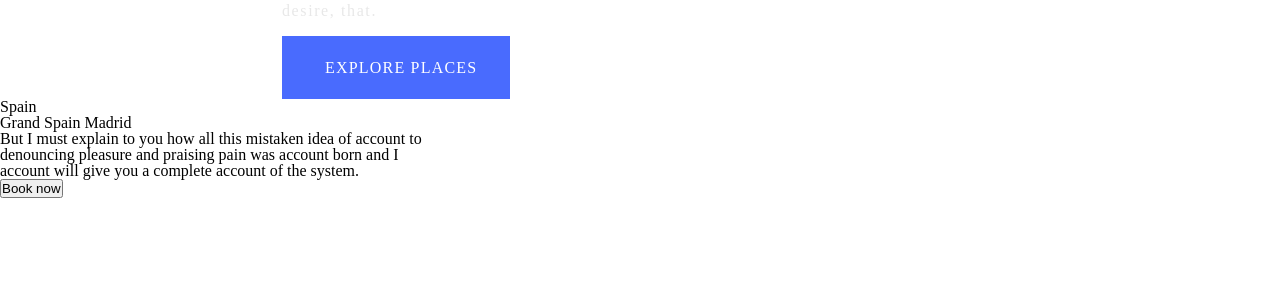
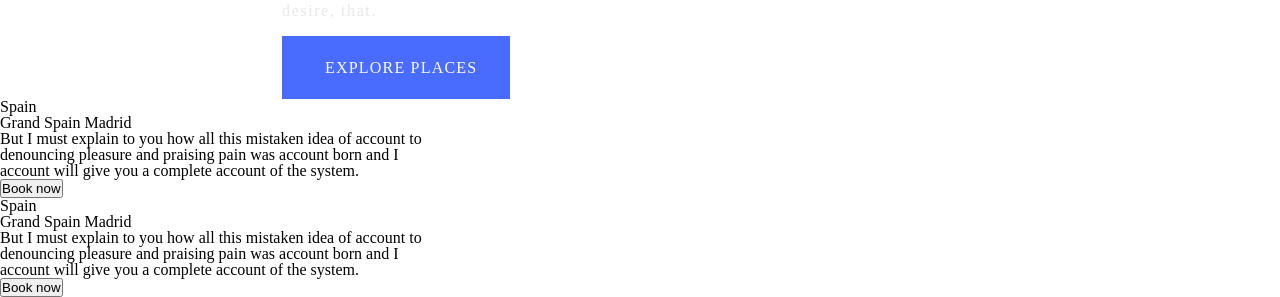
Before and after one commit to anisabicaj/Provimi, a plain HTML site: page index.html in a window 1280 px wide. Shown: the part 1218-1515 px from the top of the page. Before the commit the page ends 1416 px from the top, so only its background shows below. Drawn offline with Linux system fonts and the light colour scheme.

Commit message:
Booking section 2-spain

```diff
--- a/index.html
+++ b/index.html
@@ -59,5 +59,21 @@
     </div>
   </div>
 </section>
+
+  <section class="booking_spain">
+  <div class="container--spain">
+  <div class="card_spain">
+    <div class="card-title">Spain</div>
+    <div class="card-subtitle">Grand Spain Madrid</div>
+    <div class="card-description">
+      But I must explain to you how all this mistaken idea of account to <br>
+      denouncing pleasure and praising pain was account  born and I <br>
+      account will give you a complete account of the system.
+    </div>
+    <button class="book-btn">Book now</button>
+  </div>
+</div>
+</section>
+
 </body>
 </html>
```
